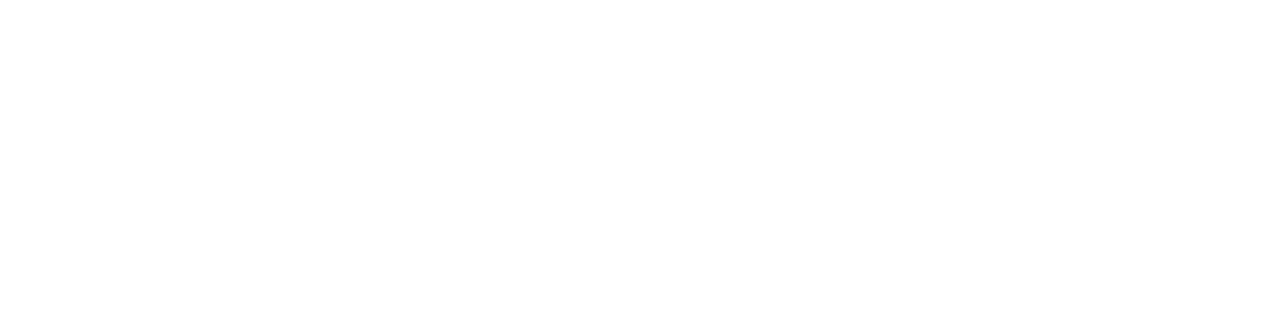
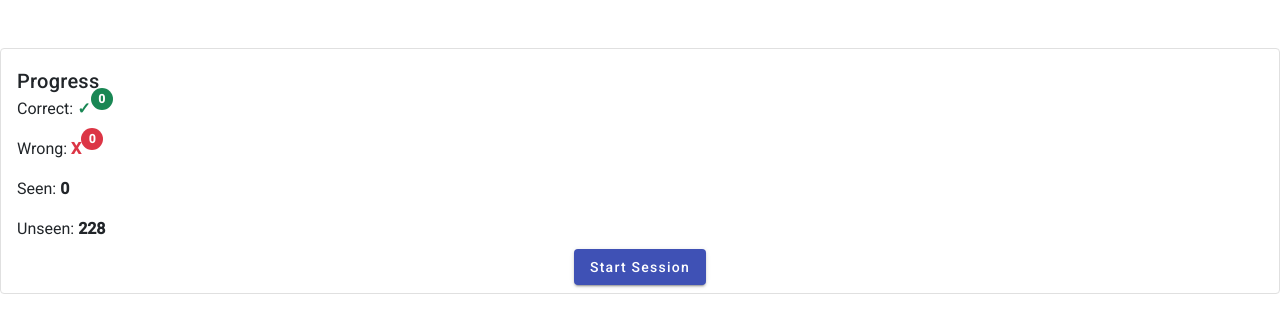
Before and after one commit to parloti/istqb-glossary, an Angular app: page /home in a window 1280 px wide. Before the commit this address led to /. Shown: the top 332 px of the page. Built offline with nearby package versions, Linux system fonts and the light colour scheme.

Commit message:
feat home component

```diff
--- a/src/app/app-routing.module.ts
+++ b/src/app/app-routing.module.ts
@@ -1,9 +1,11 @@
 import { NgModule } from '@angular/core';
 import { RouterModule, Routes } from '@angular/router';
+import { HomeComponent } from './home/home.component';
 import { QuestionComponent } from './question/question.component';
 
 const appRoutes: Routes = [
-  { path: '', redirectTo: 'term/', pathMatch: 'prefix' },
+  { path: '', redirectTo: 'home', pathMatch: 'full' },
+  { path: 'home', component: HomeComponent },
   { path: 'term/:id', component: QuestionComponent },
 ];
 
--- a/src/app/app.module.ts
+++ b/src/app/app.module.ts
@@ -14,9 +14,10 @@
 import { QuestionComponent } from './question/question.component';
 import { CustomReuseStrategy } from './reuse-strategy';
 import { ServiceWorkerModule } from '@angular/service-worker';
+import { HomeComponent } from './home/home.component';
 
 @NgModule({
-  declarations: [AppComponent, QuestionComponent],
+  declarations: [AppComponent, QuestionComponent, HomeComponent],
   imports: [
     BrowserModule,
     AppRoutingModule,
--- /dev/null
+++ b/src/app/home/home.component.html
@@ -0,0 +1,36 @@
+<mat-card class="mt-5" appearance="outlined">
+  <mat-card-header
+    ><mat-card-title-group>
+      <mat-card-title>Progress</mat-card-title>
+    </mat-card-title-group>
+  </mat-card-header>
+  <mat-card-content>
+    <p>
+      Correct:
+      <span class="text-success" [matBadge]="correct" matBadgeOverlap="false"
+        ><strong>✓</strong></span
+      >
+    </p>
+    <p>
+      Wrong:
+      <span class="text-danger" [matBadge]="wrong" matBadgeOverlap="false"
+        ><strong>X</strong></span
+      >
+    </p>
+    <p>
+      Seen:
+      <span><strong>{{seen}}</strong></span>
+    </p>
+    <p>
+      Unseen:
+      <span><strong>{{unseen}}</strong></span>
+    </p>
+  </mat-card-content>
+  <mat-card-footer>
+    <mat-card-actions class="justify-content-center">
+      <button mat-raised-button (click)="newSession()" color="primary">
+        Start Session
+      </button>
+    </mat-card-actions>
+  </mat-card-footer>
+</mat-card>
--- /dev/null
+++ b/src/app/home/home.component.ts
@@ -0,0 +1,56 @@
+import { Component } from '@angular/core';
+import { Router } from '@angular/router';
+import { TERMS } from '../terms';
+import { TermsService } from '../terms.service';
+
+@Component({
+  selector: 'app-home',
+  templateUrl: './home.component.html',
+  styleUrls: ['./home.component.scss'],
+})
+export class HomeComponent {
+  constructor(
+    private readonly router: Router,
+    private readonly termsService: TermsService
+  ) {
+    const values = Object.values(this.termsService.statistics);
+    this._seen = values.length;
+    this._unseen = Object.values(TERMS).length-this._seen;
+    const stat = values.reduce(
+      (p, c) => ({
+        correct: p.correct + c.correct,
+        wrong: p.wrong + c.wrong,
+      }),
+      { correct: 0, wrong: 0 }
+    );
+    this._correct = stat.correct;
+    this._wrong = stat.wrong;
+  }
+
+
+
+  private _unseen : number;
+  public get unseen() : number {
+    return this._unseen;
+  }
+
+
+  private _seen : number;
+  public get seen() : number {
+    return this._seen;
+  }
+
+  public newSession(): void {
+    this.router.navigateByUrl('term/' + this.termsService.next());
+  }
+
+  private _correct: number;
+  public get correct(): number {
+    return this._correct;
+  }
+
+  private _wrong: number;
+  public get wrong(): number {
+    return this._wrong;
+  }
+}
--- a/src/app/terms.service.ts
+++ b/src/app/terms.service.ts
@@ -19,10 +19,10 @@
 })
 export class TermsService {
   public getStat(term: ITerm): IStatistic {
-    let stat = this.statistics[term.accept_language.id];
+    let stat = this._statistics[term.accept_language.id];
     if (!stat) {
       stat = { correct: 0, wrong: 0, streak: 0 };
-      this.statistics[term.accept_language.id] = stat;
+      this._statistics[term.accept_language.id] = stat;
     }
     return stat;
   }
@@ -43,10 +43,14 @@
     return TERMS[id];
   }
 
-  private statistics: IStatistics;
+
+  private _statistics : IStatistics;
+  public get statistics() : IStatistics {
+    return this._statistics;
+  }
 
   private storeStatistics(): void {
-    const value = JSON.stringify(this.statistics);
+    const value = JSON.stringify(this._statistics);
     localStorage.setItem(STORAGE_KEY, value);
   }
 
@@ -60,7 +64,7 @@
 
   public next(): IId {
     const weights = this.ids.map((id) => {
-      const stati = this.statistics[id];
+      const stati = this._statistics[id];
       if (!stati) {
         return 1;
       }
@@ -84,6 +88,6 @@
   }
 
   constructor() {
-    this.statistics = this.loadStatistics();
+    this._statistics = this.loadStatistics();
   }
 }
```
Also changed, not shown: src/app/home/home.component.scss (added), 1 other file (tests, documents, lock files or other folders).
